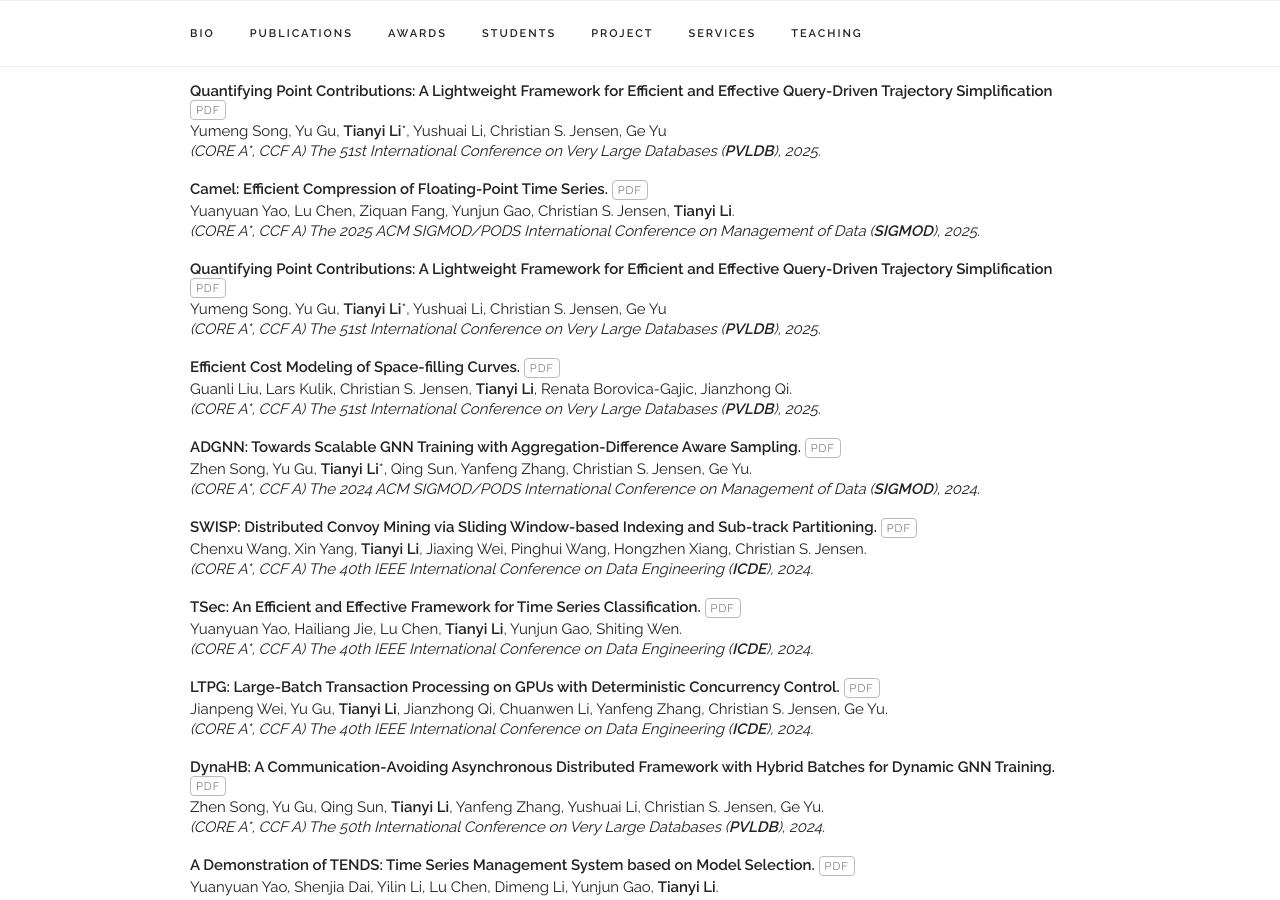
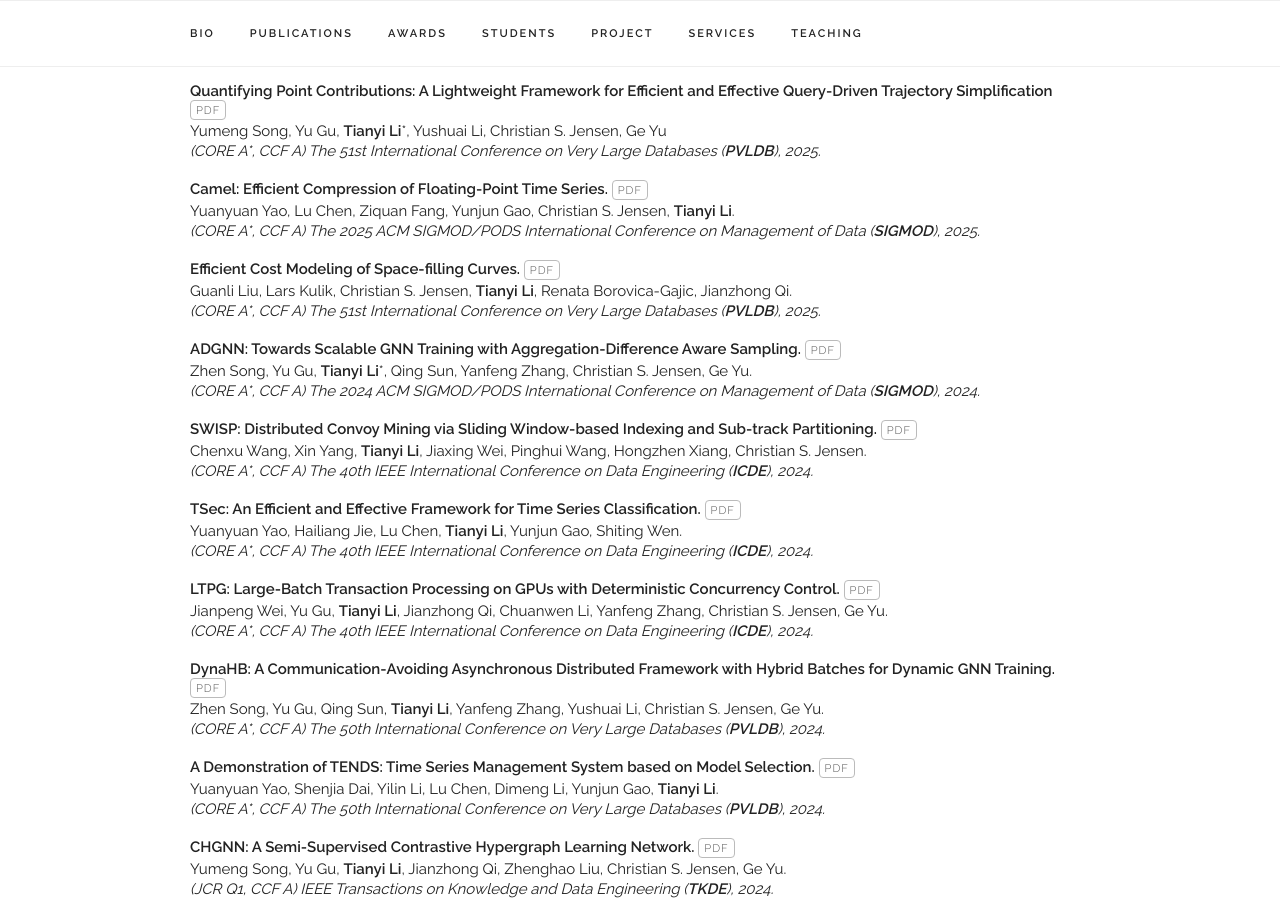
Before and after one commit to litianyi-cs-dkaau/litianyi-cs-dkaau.github.io, a Jekyll site: the page built from index.html, in a window 1280 px wide and 900 px high, scrolled down 1311 px. Built offline with Jekyll 4.4.1, drawn with Linux system fonts in a browser that asks for light colours.

Commit message:
Update publications.yaml

```diff
--- a/_data/publications.yaml
+++ b/_data/publications.yaml
@@ -28,13 +28,6 @@
     conference: y
     year2025: y
 
-
-  - title: "Quantifying Point Contributions: A Lightweight Framework for Efficient and Effective Query-Driven Trajectory Simplification"
-    authors: "Yumeng Song, Yu Gu, Tianyi Li+*, Yushuai Li, Christian S. Jensen, Ge Yu"
-    venue: "(CORE A*, CCF A) The 51st International Conference on Very Large Databases (<b>PVLDB</b>), 2025."
-    paper_pdf: ""
-    conference: y
-    year2025: y
 
   - title: "Efficient Cost Modeling of Space-filling Curves."
     authors: "Guanli Liu, Lars Kulik, Christian S. Jensen, Tianyi Li+, Renata Borovica-Gajic, Jianzhong Qi."
```
